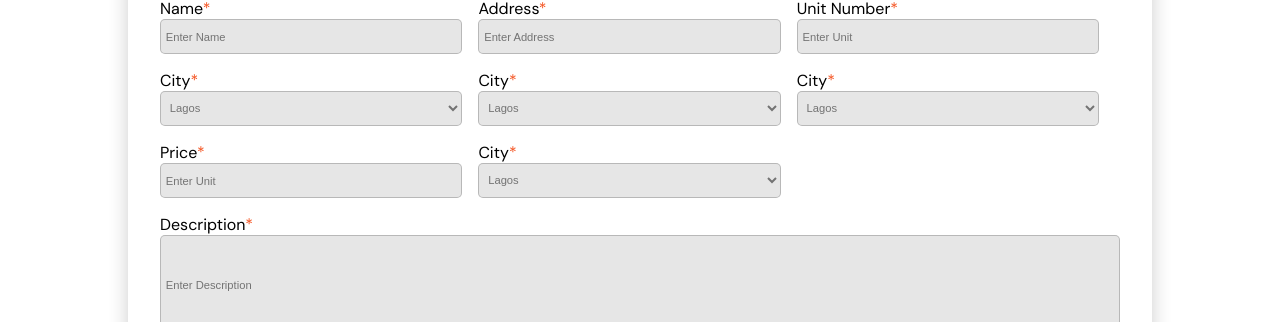
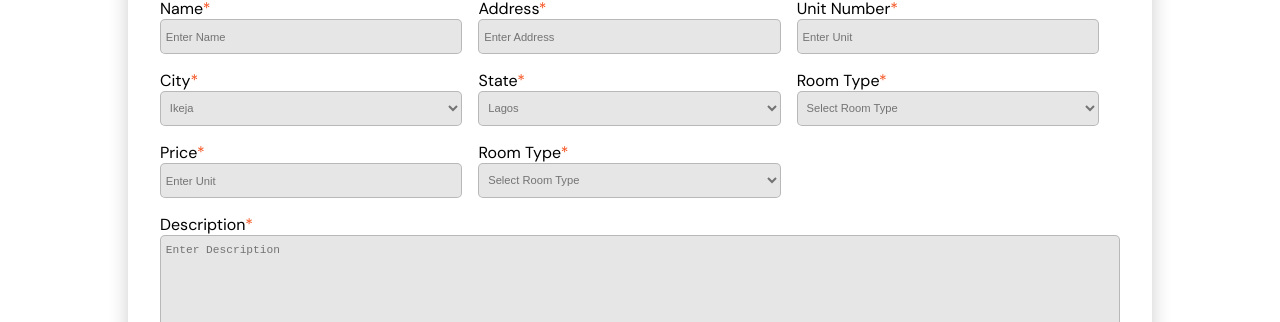
Before and after one commit to Abdulmojeed58/Real-Estate, a React (Create React App) app: page / in a window 1280 px wide. Shown: the part 2478-2800 px from the top of the page. Built offline with nearby package versions, Linux system fonts and the light colour scheme; no server answers.

Commit message:
Adjusted the form Component and change the Banner Component image to a background image

```diff
--- a/src/Components/Banner/Banner.jsx
+++ b/src/Components/Banner/Banner.jsx
@@ -1,7 +1,7 @@
 import React from "react";
 import Header from "../Header/Header";
 import classes from './Banner.module.css'
-import background from '../../Images/Group 1881.png'
+// import background from '../../Images/Group 1881.png'
 import { MapTiles } from "../Map";
 import { MdKeyboardArrowDown } from "react-icons/md";
 import { AiOutlineSearch } from "react-icons/ai";
@@ -10,7 +10,7 @@ import { AiOutlineSearch } from "react-icons/ai";
 const Banner = () => {
     return (
         <div className={classes.banner}>
-            <img src={background} alt="background" className={classes.image} />
+            {/* <img src={background} alt="background" className={classes.image} /> */}
             <Header />
             <div className={classes.data}>
                 <h1 className={classes.title}>
--- a/src/Components/Banner/Banner.module.css
+++ b/src/Components/Banner/Banner.module.css
@@ -1,10 +1,16 @@
 .banner {
     height: 85vh;
     padding: 1.5rem 0;
+    padding-top: .6rem;
+    background-color: rgba(0 0 0 / .3);
+    background-image: url('../../Images/Group 1881.png');
+    background-repeat: no-repeat;
+    background-position: center;
+    background-size: cover;
 }
 
 .image {
-    height: 85vh;
+    min-height: 85vh;
     width: 100%;
     position: absolute;
     top: 0;
--- a/src/Components/Form/Form.jsx
+++ b/src/Components/Form/Form.jsx
@@ -51,14 +51,14 @@ const Form = () => {
                     </label>
                     <select name="city" id="city" placeholder="select city">
                         <option value="lagos">
-                            Lagos
+                            Ikeja
                         </option>
                     </select>
                 </div>
 
                 <div>
                     <label htmlFor="city">
-                        City
+                        State
                     </label>
                     <select name="city" id="city" placeholder="select city">
                         <option value="lagos">
@@ -69,11 +69,11 @@ const Form = () => {
 
                 <div>
                     <label htmlFor="city">
-                        City
+                        Room Type
                     </label>
                     <select name="city" id="city" placeholder="select city">
                         <option value="lagos">
-                            Lagos
+                            Select Room Type
                         </option>
                     </select>
                 </div>
@@ -91,11 +91,11 @@ const Form = () => {
 
                 <div className={classes.city}>
                     <label htmlFor="city">
-                        City
+                        Room Type
                     </label>
                     <select name="city" id="city" placeholder="select city">
                         <option value="lagos">
-                            Lagos
+                            Select Room Type
                         </option>
                     </select>
                 </div>
@@ -104,8 +104,7 @@ const Form = () => {
                     <label htmlFor="description">
                         Description
                     </label>
-                    <input
-                        type='text'
+                    <textarea
                         placeholder="enter description"
                         id="description"
                     />
@@ -115,11 +114,19 @@ const Form = () => {
                     <label htmlFor="photos">
                         Upload Photos
                     </label>
-                    <input
-                        type='file'
-                        placeholder="enter description"
-                        id="photos"
-                    />
+                    <div>
+                        <p>
+                            Drag your images here, or <span>browse</span>
+                        </p>
+                        <p>
+                            Supported:  JPG, JPEG, PNG
+                        </p>
+                        <input
+                            type='file'
+                            placeholder="enter description"
+                            id="photos"
+                        />
+                    </div>
                 </div>
 
                 <button>
--- a/src/Components/Form/Form.module.css
+++ b/src/Components/Form/Form.module.css
@@ -26,7 +26,10 @@
     /* background: green; */
 }
 
-.form form input, .form form select {
+.form form input,
+.form form select,
+.form form textarea,
+.form form .file > div {
     width: 100%;
     height: 35px;
     background-color: #E6E6E6;
@@ -37,7 +40,9 @@
     text-transform: capitalize;
 }
 
-.form form input::placeholder, .form form select {
+.form form input::placeholder,
+.form form select,
+.form form textarea::placeholder {
     color: #737373;
     font-size: .7rem;
 }
@@ -64,19 +69,49 @@
 }
 
 .form form [type='file'] {
+    opacity: 0;
+    position: absolute;
+    height: 100%;
+    cursor: pointer;
+}
+
+.form form .file > div {
     background-color: transparent;
     width: 100%;
     border: 1px dashed #F4511E;
     height: 60px;
     cursor: pointer;
+    display: flex;
+    flex-direction: column;
+    align-items: center;
+    justify-content: center;
+    position: relative;
+}
+
+.form form .file > div p {
+    text-transform: none;
+    font-family: Poppins;
+    font-size: .8rem;
+    font-weight: 500;
+}
+
+.form form .file > div p + p {
+    font-size: .6rem;
+    font-weight: 500;
+    color: rgba(0 0 0 / .5);
+}
+
+.form form .file > div span {
+    color: #F4511E;
 }
 
 .form form .description {
     flex-basis: 100%;
 }
 
-.form form .description input {
+.form form .description textarea {
     height: 100px;
+    padding-top: .5rem;
 }
 
 .form form button {
```
